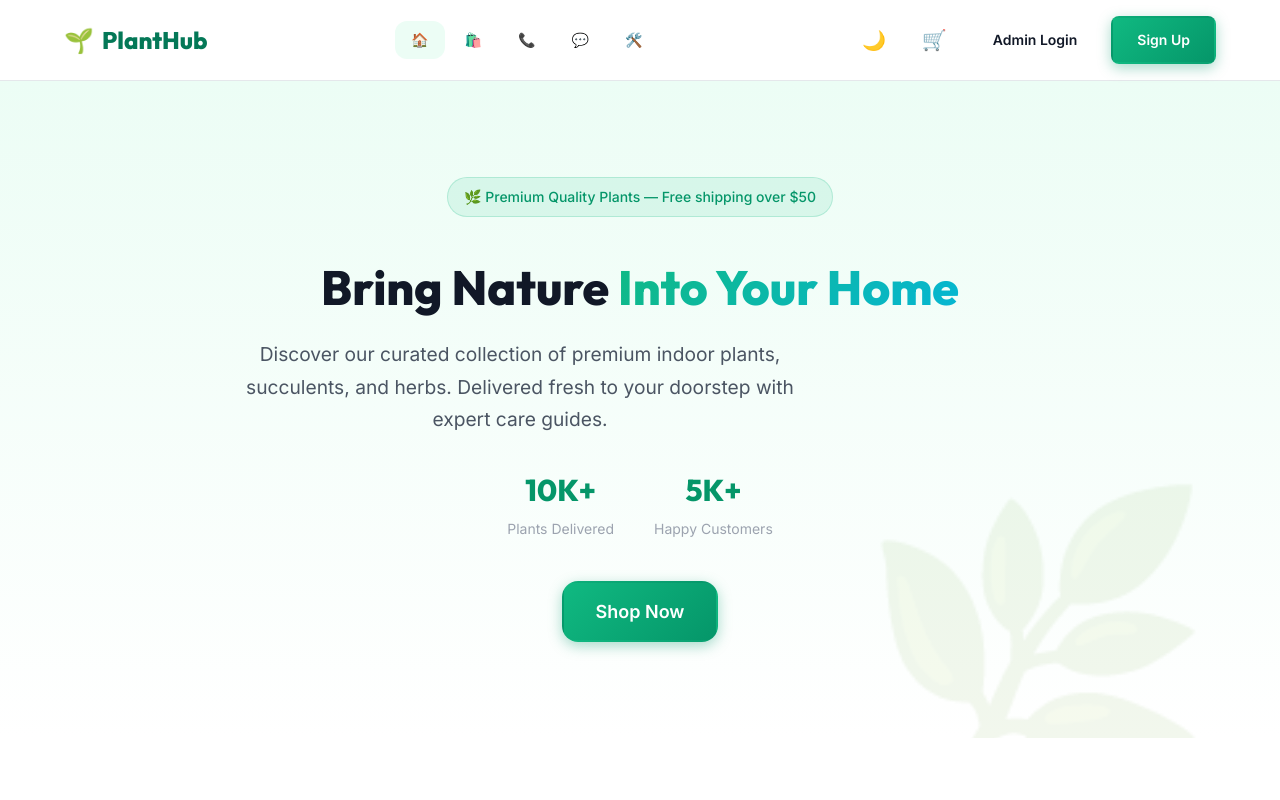
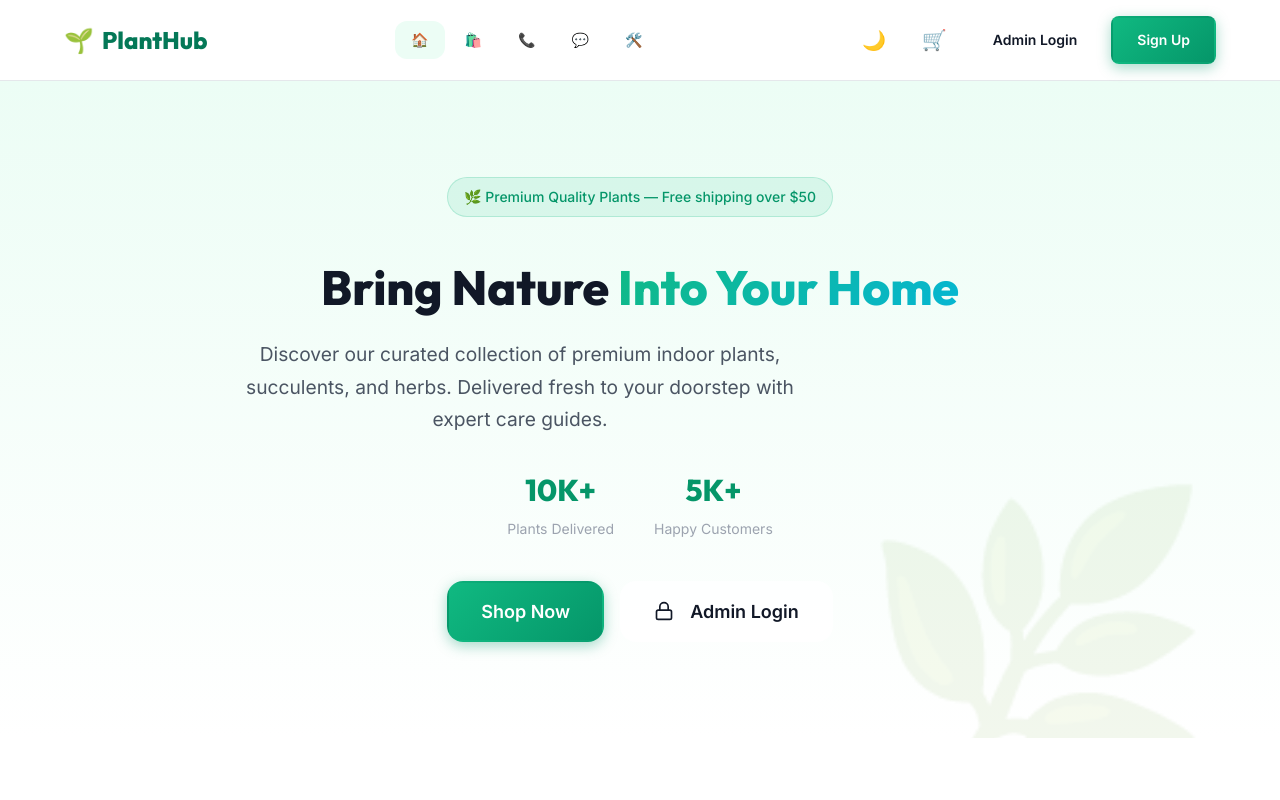
Before and after one commit to planthub87134-cpu/planthub, a React (Vite) app in the folder planthub/: page / in a window 1280 px wide. Shown: the top 800 px of the page. Built offline with nearby package versions, Linux system fonts and the light colour scheme; no server answers.

Commit message:
Add Admin Login button to hero section on Landing Page

```diff
--- a/planthub/src/pages/LandingPage.jsx
+++ b/planthub/src/pages/LandingPage.jsx
@@ -40,8 +40,12 @@ export default function LandingPage() {
               </div>
             </div>
 
-            <div style={{ marginTop: '40px' }} className="animate-slide-up delay-4">
+            <div style={{ marginTop: '40px', display: 'flex', gap: '16px', justifyContent: 'center' }} className="animate-slide-up delay-4">
               <Link to="/shop" className="btn btn-primary btn-lg hover-scale">Shop Now</Link>
+              <Link to="/admin-login" className="btn btn-outline btn-lg hover-scale" style={{ background: 'rgba(255,255,255,0.8)' }}>
+                <Lock size={20} style={{ display: 'inline', marginRight: '8px' }} />
+                Admin Login
+              </Link>
             </div>
           </div>
           <div className="hero-decoration animate-float">🌿</div>
```
